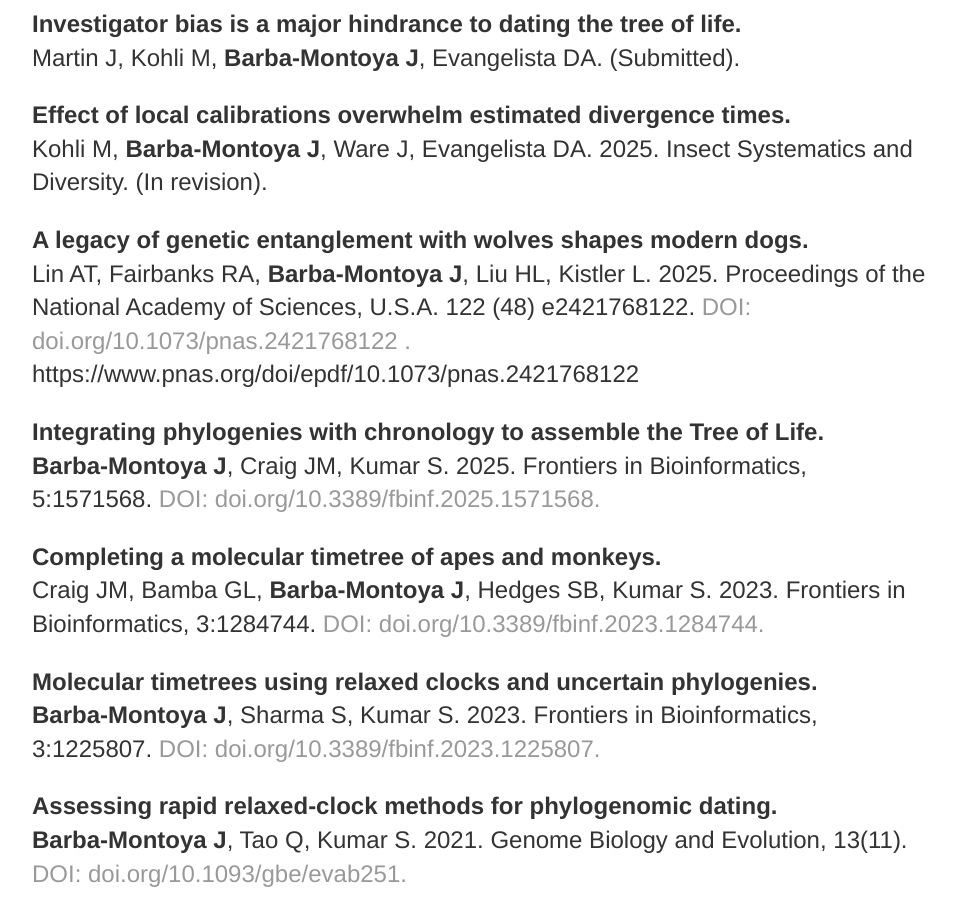
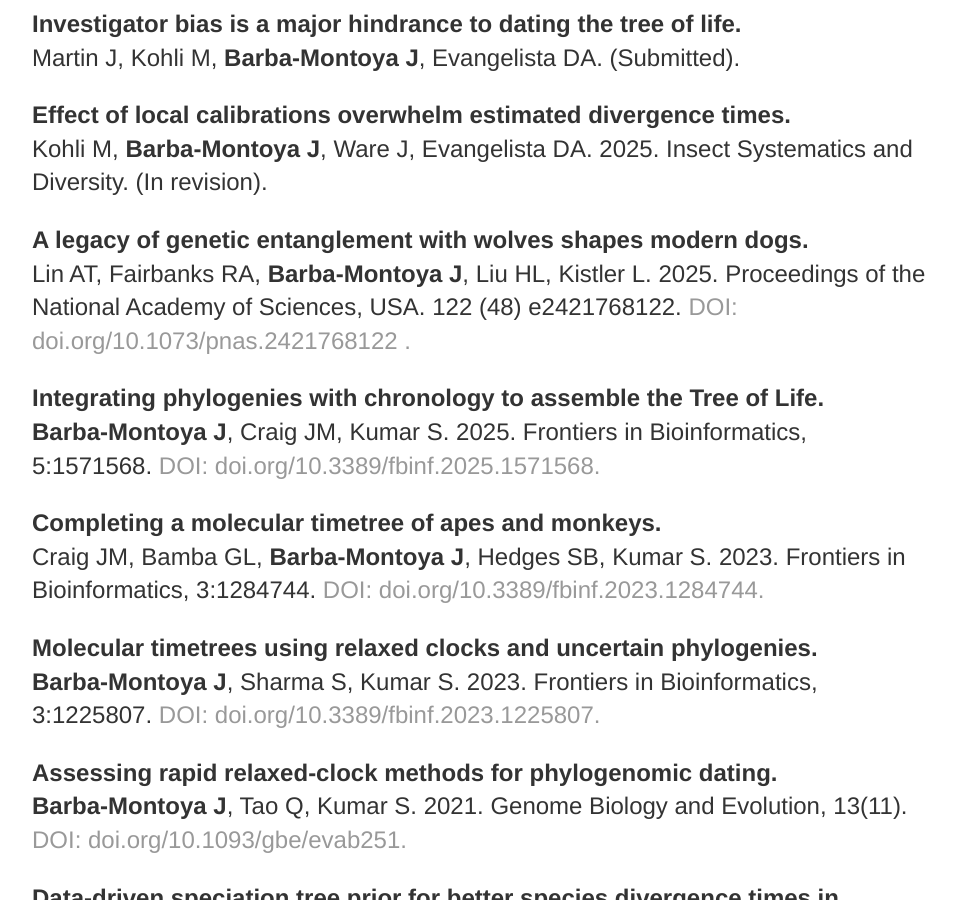
Before and after one commit to josebarbamontoya/josebarbamontoya.github.io, a Jekyll site: the page built from research/index.html, in a window 1280 px wide and 900 px high, scrolled down 686 px. Shown: the whole window, without its empty margins (160-1115 px from the left). Built offline with Jekyll 4.4.1, drawn with Linux system fonts in a browser that asks for light colours.

Commit message:
Update index.html

```diff
--- a/research/index.html
+++ b/research/index.html
@@ -18,8 +18,8 @@
 Kohli M, <b>Barba-Montoya J</b>, Ware J, Evangelista DA. 2025. Insect Systematics and Diversity. (In revision).</a>
 
 <p><b>A legacy of genetic entanglement with wolves shapes modern dogs.</b><br>
-Lin AT, Fairbanks RA, <b>Barba-Montoya J</b>, Liu HL, Kistler L. 2025. Proceedings of the National Academy of Sciences, U.S.A. 122 (48) e2421768122. <a href="https://doi.org/10.1073/pnas.2421768122">DOI: doi.org/10.1073/pnas.2421768122 .</a>
-		https://www.pnas.org/doi/epdf/10.1073/pnas.2421768122
+Lin AT, Fairbanks RA, <b>Barba-Montoya J</b>, Liu HL, Kistler L. 2025. Proceedings of the National Academy of Sciences, USA. 122 (48) e2421768122. <a href="https://doi.org/10.1073/pnas.2421768122">DOI: doi.org/10.1073/pnas.2421768122 .</a>
+
 <p><b>Integrating phylogenies with chronology to assemble the Tree of Life.</b><br>
 <b>Barba-Montoya J</b>, Craig JM, Kumar S. 2025. Frontiers in Bioinformatics, 5:1571568. <a href="https://www.frontiersin.org/journals/bioinformatics/articles/10.3389/fbinf.2025.1571568/full">DOI: doi.org/10.3389/fbinf.2025.1571568.</a>
 
```
